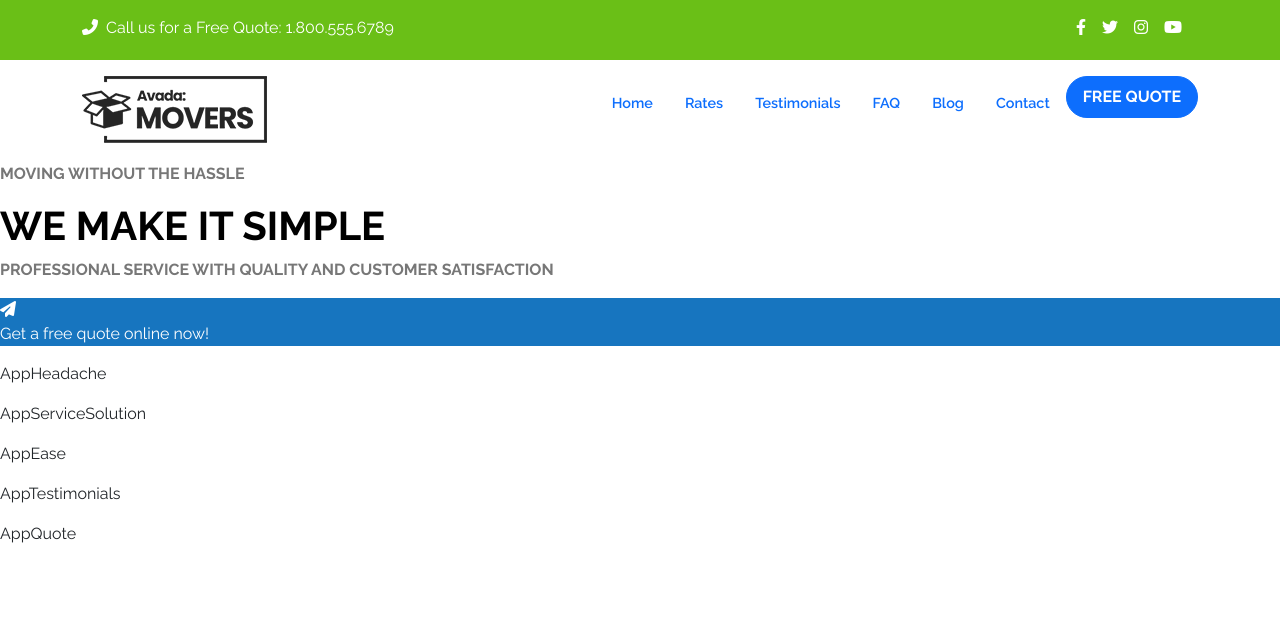
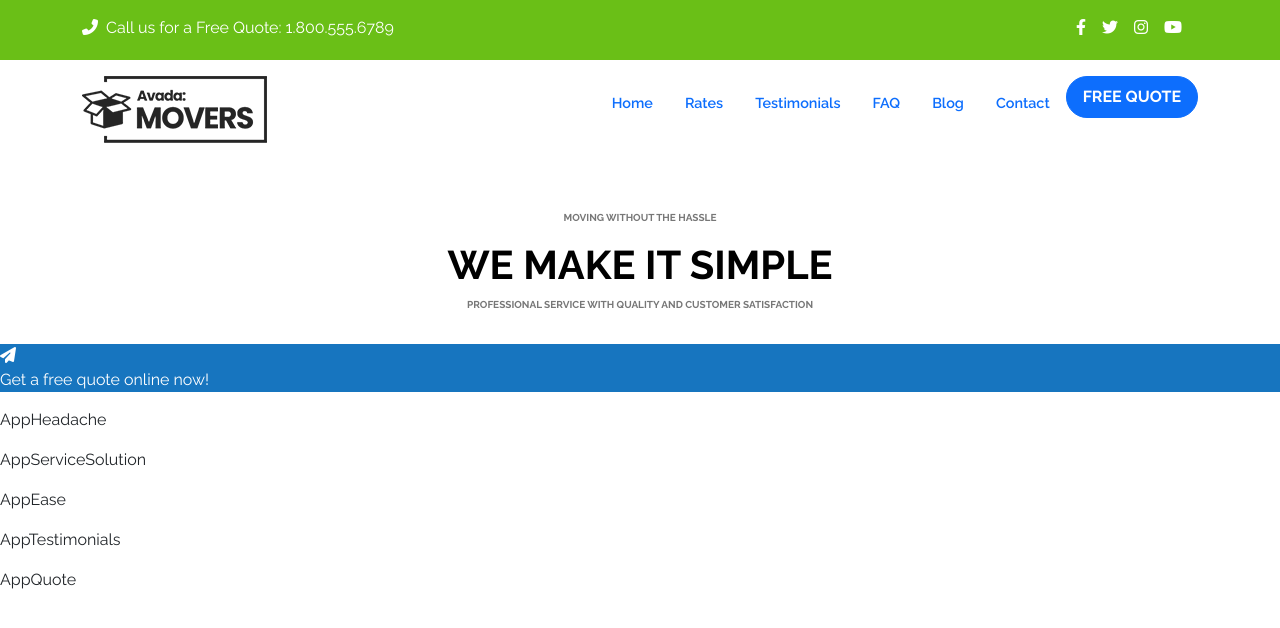
Before and after one commit to DeniseDichiara/proj-html-vuejs, a Vue app: page / in a window 1280 px wide. Shown: the top 628 px of the page. Built offline with nearby package versions, Linux system fonts and the light colour scheme.

Commit message:
modifed header

```diff
--- a/src/components/AppHeader.vue
+++ b/src/components/AppHeader.vue
@@ -4,19 +4,27 @@
             <SolcialNavbar />
         </div>
         <AppLinks />
-        <div class= "mx-auto">
-            <p class="p-grey text-uppercase">
+        <div class="container pt-5">
+            <div class="row">
+                <div class="col-12">
+                    <div class="mx-auto">
+                        <p class="p-grey text-uppercase my_moving">
                             Moving without the hassle
                         </p>
 
-            <h1 class="simple">
+                        <h1 class=" fs-1 simple my_moving">
                             WE MAKE IT SIMPLE
                         </h1>
 
-            <p class="p-grey text-uppercase">
+                        <p class="p-grey text-uppercase my_moving">
                             Professional service with quality and customer satisfaction
                         </p>
                     </div>
+                </div>
+            </div>
+        </div>
+
+
     </header>
 </template>
 
@@ -45,10 +53,18 @@ export default {
 .p-grey {
     color: #777777;
     font-weight: bold;
+    font-size: x-small;
 }
 
-.simple{
-    font-weight: 800;
+.simple {
+    font-size: 50rem;
+    font-weight: bold;
     color: black;
 }
+
+.my_moving{
+    display: flex;
+    flex-direction: row;
+    justify-content: center;
+}
 </style>
```
Lines whose indentation alone changed are shown as unchanged.
